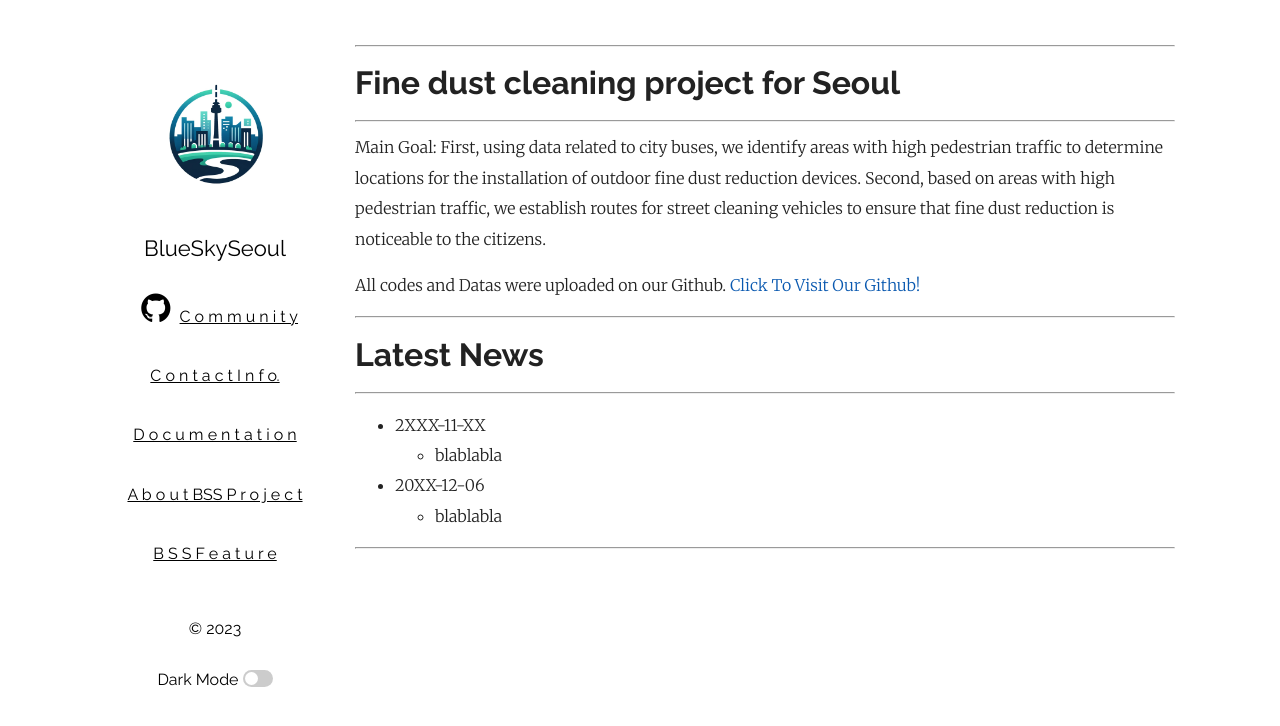
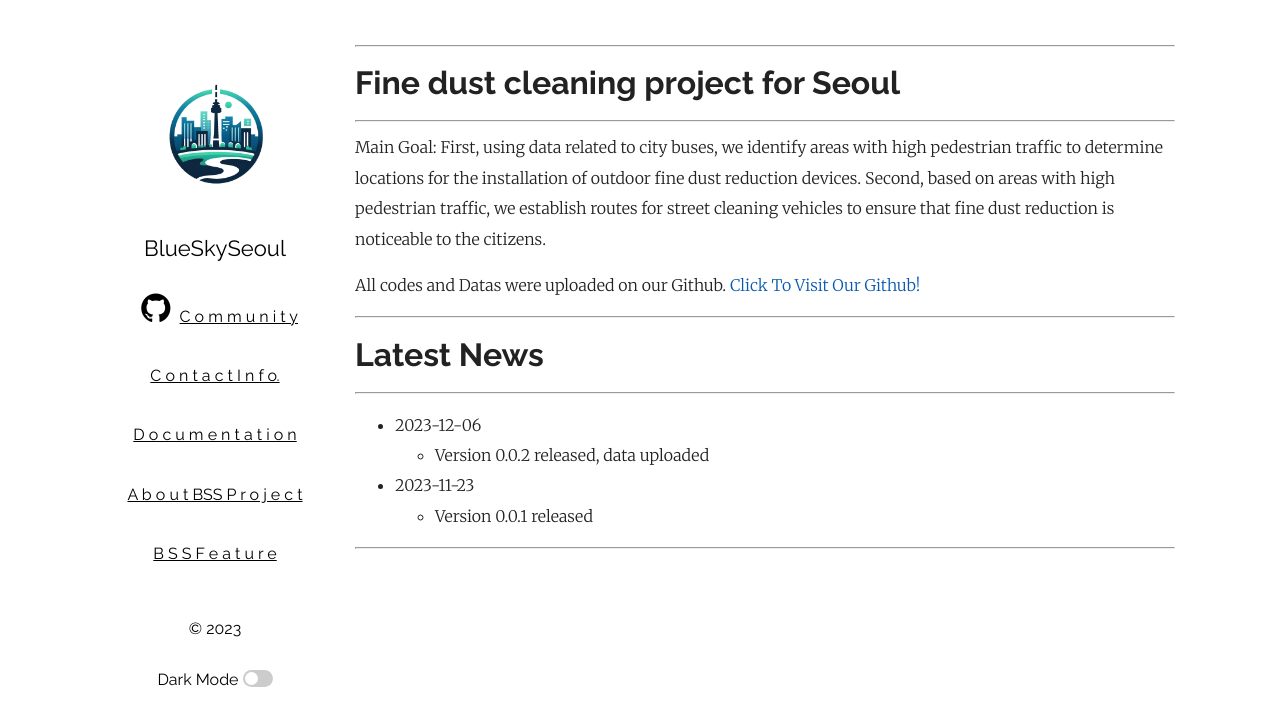
Before and after one commit to ss7622/ss7622.github.io, a Jekyll site: the page built from index.md, in a window 1280 px wide. Shown: the top 726 px of the page. Built offline with Jekyll 4.4.1, drawn with Linux system fonts in a browser that asks for light colours.

Commit message:
Update index.md

```diff
--- a/index.md
+++ b/index.md
@@ -19,9 +19,9 @@ All codes and Datas were uploaded on our Github.
 ---
 # Latest News
 ---
-* 2XXX-11-XX
-  - blablabla
-* 20XX-12-06
-  - blablabla
+* 2023-12-06
+  - Version 0.0.2 released, data uploaded
+* 2023-11-23
+  - Version 0.0.1 released
 
 ---
```
